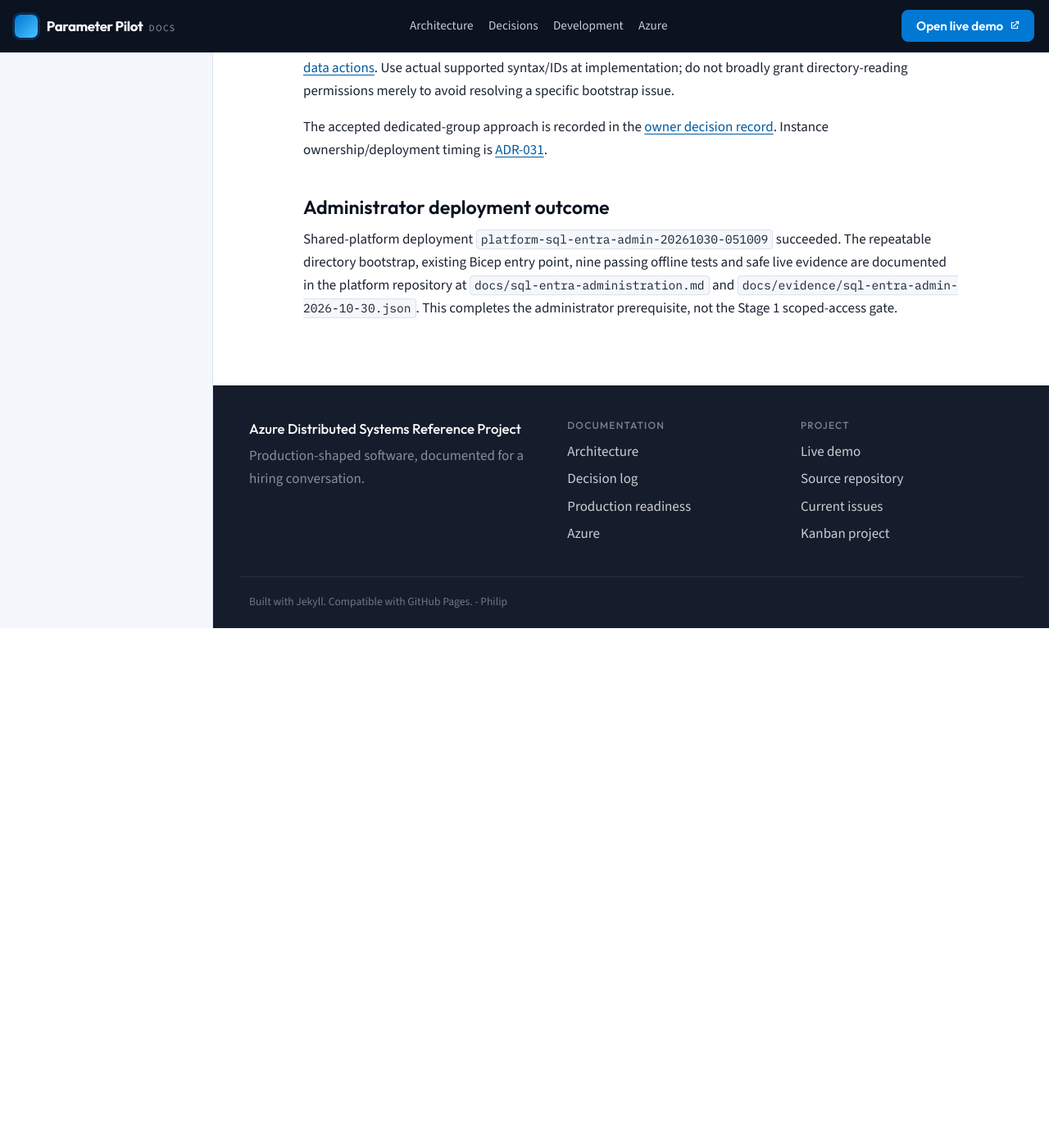
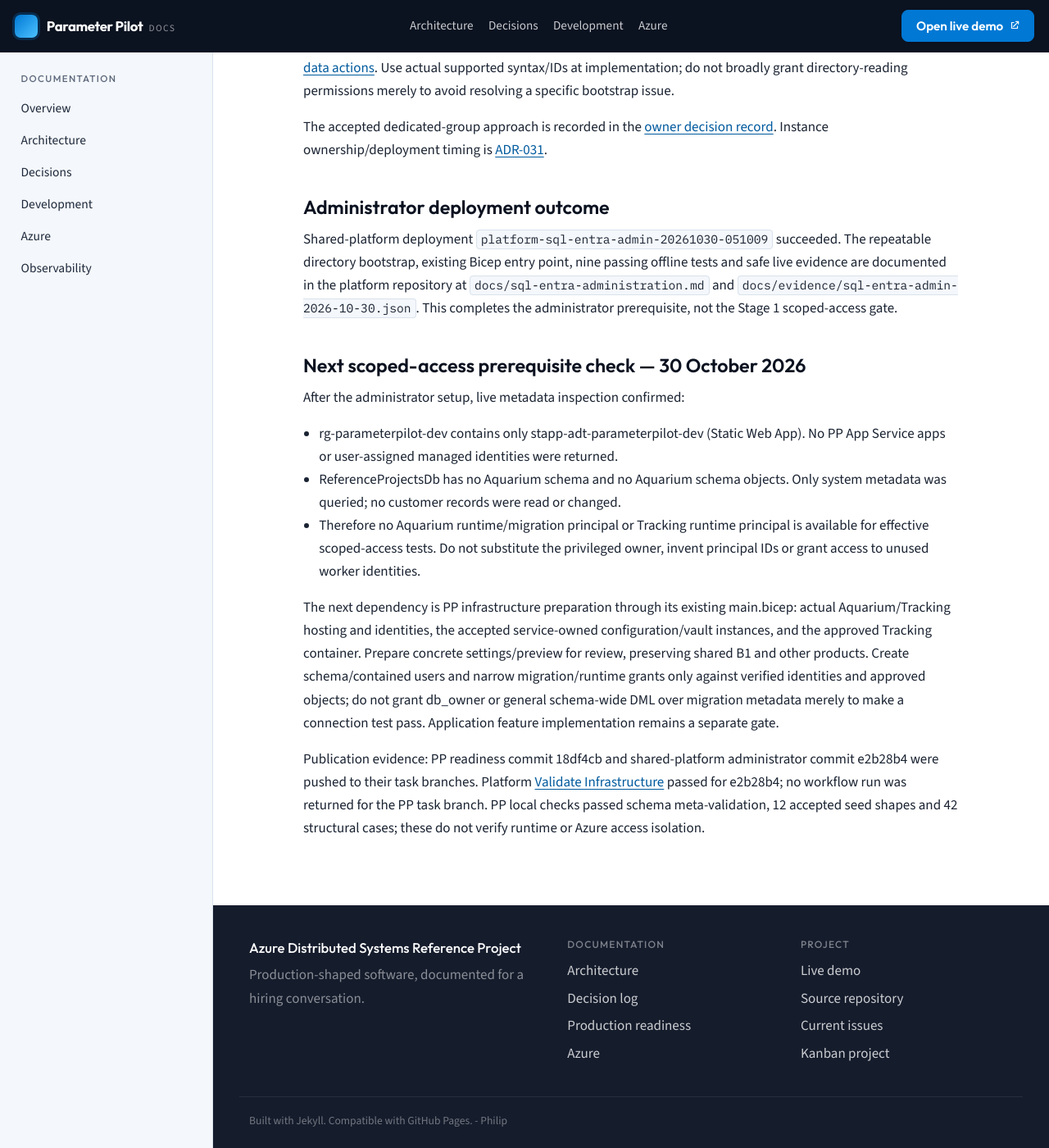
Before and after one commit to PhilipTodd/azure-distributed-systems-reference, a Jekyll site: the page built from docs/infrastructure/scoped-access-readiness.md, in a window 1280 px wide and 1400 px high, scrolled down 2721 px. Shown: the whole window at 82% size. Built offline with Jekyll 4.4.1, drawn with Linux system fonts in a browser that asks for light colours; our own code applies the rules of GitHub Pages for plain Markdown files; before the commit the page ends 3487 px from its top, so only the background shows below that.

Commit message:
Record remaining scoped-access infrastructure prerequisites

```diff
--- a/docs/infrastructure/scoped-access-readiness.md
+++ b/docs/infrastructure/scoped-access-readiness.md
@@ -46,3 +46,15 @@
 ## Administrator deployment outcome
 
 Shared-platform deployment `platform-sql-entra-admin-20261030-051009` succeeded. The repeatable directory bootstrap, existing Bicep entry point, nine passing offline tests and safe live evidence are documented in the platform repository at `docs/sql-entra-administration.md` and `docs/evidence/sql-entra-admin-2026-10-30.json`. This completes the administrator prerequisite, not the Stage 1 scoped-access gate.
+
+## Next scoped-access prerequisite check — 30 October 2026
+
+After the administrator setup, live metadata inspection confirmed:
+
+- rg-parameterpilot-dev contains only stapp-adt-parameterpilot-dev (Static Web App). No PP App Service apps or user-assigned managed identities were returned.
+- ReferenceProjectsDb has no Aquarium schema and no Aquarium schema objects. Only system metadata was queried; no customer records were read or changed.
+- Therefore no Aquarium runtime/migration principal or Tracking runtime principal is available for effective scoped-access tests. Do not substitute the privileged owner, invent principal IDs or grant access to unused worker identities.
+
+The next dependency is PP infrastructure preparation through its existing main.bicep: actual Aquarium/Tracking hosting and identities, the accepted service-owned configuration/vault instances, and the approved Tracking container. Prepare concrete settings/preview for review, preserving shared B1 and other products. Create schema/contained users and narrow migration/runtime grants only against verified identities and approved objects; do not grant db_owner or general schema-wide DML over migration metadata merely to make a connection test pass. Application feature implementation remains a separate gate.
+
+Publication evidence: PP readiness commit 18df4cb and shared-platform administrator commit e2b28b4 were pushed to their task branches. Platform [Validate Infrastructure](https://github.com/PhilipTodd/azure-reference-platform/actions/runs/41008801397) passed for e2b28b4; no workflow run was returned for the PP task branch. PP local checks passed schema meta-validation, 12 accepted seed shapes and 42 structural cases; these do not verify runtime or Azure access isolation.
```
